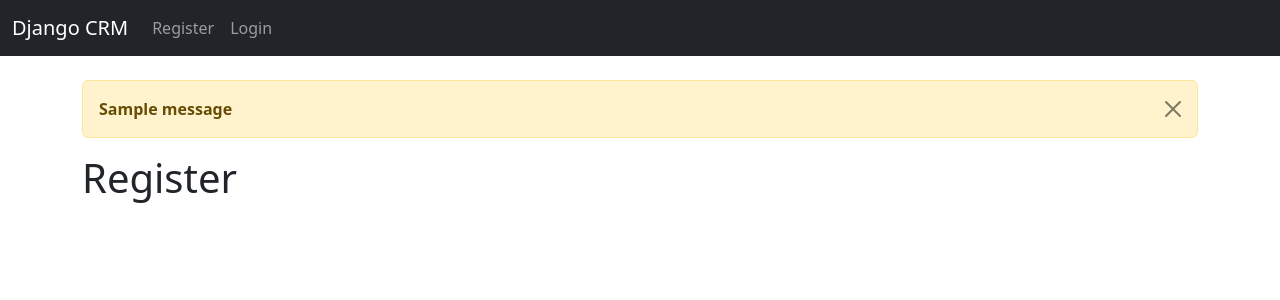
After one commit to okcowboy80/Django-CRM, a Django app: page /register/ in a window 1280 px wide. The commit adds this page. Shown: the top 300 px of the page. Run offline with Django 5.2, Linux system fonts and the light colour scheme; tables that the repository leaves empty hold one stand-in row (values such as "Sample post"); one stand-in notice (Sample message) is shown.

Commit message:
registration

```diff
--- /dev/null
+++ b/website/templates/base.html
@@ -0,0 +1,36 @@
+<!doctype html>
+<html lang="en">
+  <head>
+    <meta charset="utf-8">
+    <meta name="viewport" content="width=device-width, initial-scale=1">
+    <title>Django CRM</title>
+    <link href="https://cdn.jsdelivr.net/npm/bootstrap@5.3.3/dist/css/bootstrap.min.css" rel="stylesheet" integrity="sha384-QWTKZyjpPEjISv5WaRU9OFeRpok6YctnYmDr5pNlyT2bRjXh0JMhjY6hW+ALEwIH" crossorigin="anonymous">
+  </head>
+  <body>
+    {% include 'navbar.html' %}
+    <div class="container">
+        <br />
+        {% if messages%}
+          {% for message in messages %}
+          {% if user.is_authenticated %}
+            <div class="alert alert-success alert-dismissible fade show" role="alert">
+              <strong>{{message}}</strong>
+              <button type="button" class="btn-close" data-bs-dismiss="alert" aria-label="Close"></button>
+            </div>
+            {% else %}
+            <div class="alert alert-warning alert-dismissible fade show" role="alert">
+              <strong>{{message}}</strong>
+              <button type="button" class="btn-close" data-bs-dismiss="alert" aria-label="Close"></button>
+            </div>
+          {% endif %}
+          {% endfor %}
+        {% endif %}
+
+        {% block content %}
+        {% endblock %}
+    </div>
+
+
+    <script src="https://cdn.jsdelivr.net/npm/bootstrap@5.3.3/dist/js/bootstrap.bundle.min.js" integrity="sha384-YvpcrYf0tY3lHB60NNkmXc5s9fDVZLESaAA55NDzOxhy9GkcIdslK1eN7N6jIeHz" crossorigin="anonymous"></script>
+  </body>
+</html>
--- /dev/null
+++ b/website/templates/navbar.html
@@ -0,0 +1,27 @@
+<nav class="navbar navbar-expand-lg navbar-dark bg-dark">
+    <div class="container-fluid">
+      <a class="navbar-brand" href="{% url 'home' %}">Django CRM</a>
+      <button class="navbar-toggler" type="button" data-bs-toggle="collapse" data-bs-target="#navbarSupportedContent" aria-controls="navbarSupportedContent" aria-expanded="false" aria-label="Toggle navigation">
+        <span class="navbar-toggler-icon"></span>
+      </button>
+      <div class="collapse navbar-collapse" id="navbarSupportedContent">
+        <ul class="navbar-nav me-auto mb-2 mb-lg-0">
+
+          {% if user.is_authenticated %}
+          <li class="nav-item">
+            <a class="nav-link" href="{% url 'logout' %}">Logout</a>
+          </li>
+          {% else %}
+          <li class="nav-item">
+            <a class="nav-link" href="{% url 'register' %}">Register</a>
+          </li>
+          <li class="nav-item">
+            <a class="nav-link" href="{% url 'home' %}">Login</a>
+          </li>
+
+          {% endif %}
+        </ul>
+
+      </div>
+    </div>
+  </nav>
--- /dev/null
+++ b/website/templates/register.html
@@ -0,0 +1,5 @@
+{% extends 'base.html'%}
+
+{% block content %}
+    <h1>Register</h1>
+{% endblock %}
--- a/website/urls.py
+++ b/website/urls.py
@@ -3,4 +3,7 @@ from . import views
 
 urlpatterns = [
     path('', views.home, name='home'),
+    # path('login/', views.login_user, name='login'),
+    path('logout/', views.logout_user, name='logout'),
+    path('register/', views.register_user, name='register'),
 ]
--- a/website/views.py
+++ b/website/views.py
@@ -1,5 +1,29 @@
-from django.shortcuts import render
+from django.shortcuts import render, redirect
+from django.contrib.auth import authenticate, login, logout
+from django.contrib import messages
+
 
 # Create your views here.
 def home(request):
-    return render(request, 'home.html', {})
+    if request.method == 'POST':
+        username = request.POST['username']
+        password = request.POST['password']
+
+        user = authenticate(request, username=username, password=password)
+        if user is not None:
+            login(request, user)
+            messages.success(request, "You have been logged in!")
+            return redirect('home')
+        else:
+            messages.success(request, "There was an Error logging in. Please try again.")
+            return redirect('home')
+    else:
+        return render(request, 'home.html', {})
+
+def logout_user(request):
+    logout(request)
+    messages.success(request, "You have been logged out.")
+    return redirect('home')
+
+def register_user(request):
+    return render(request, 'register.html', {})
```
Also changed, not shown: forms.py (added, +50 -0 lines), website/templates/home.html (+35 -1 lines).
